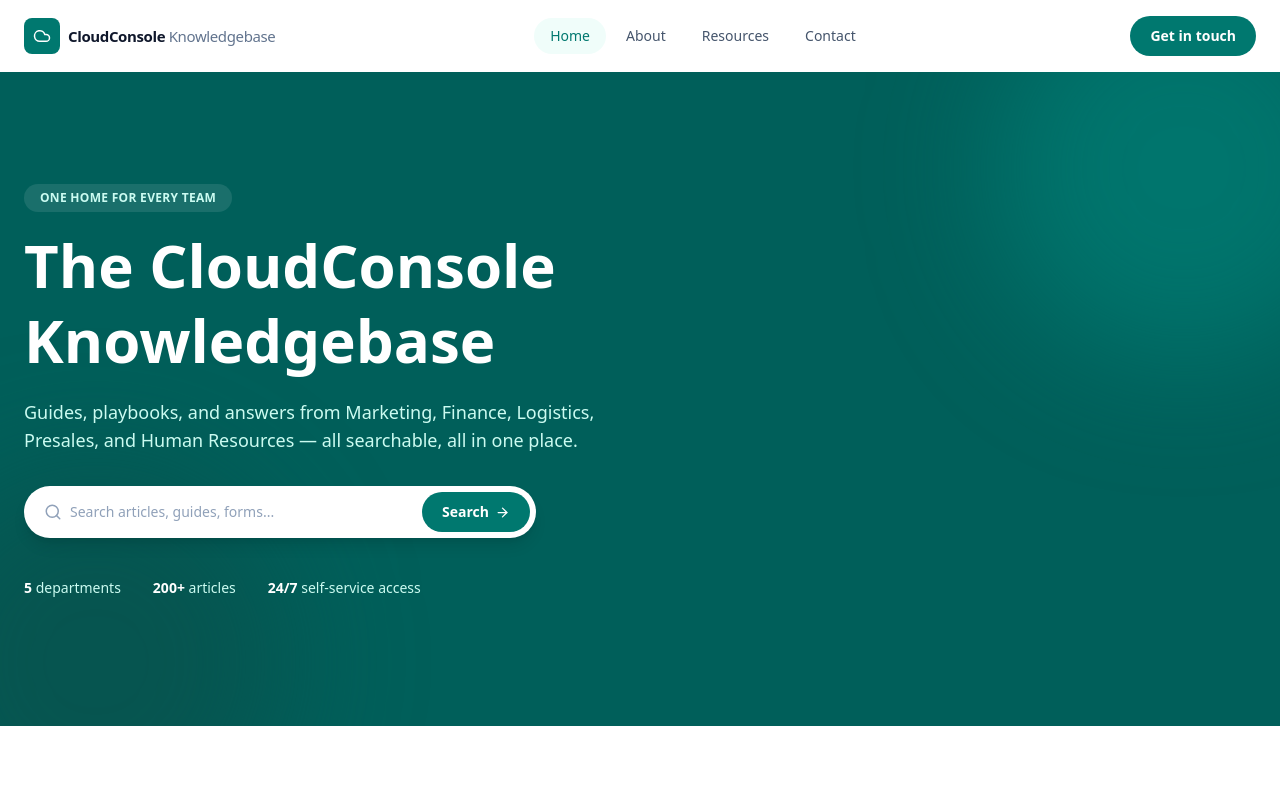
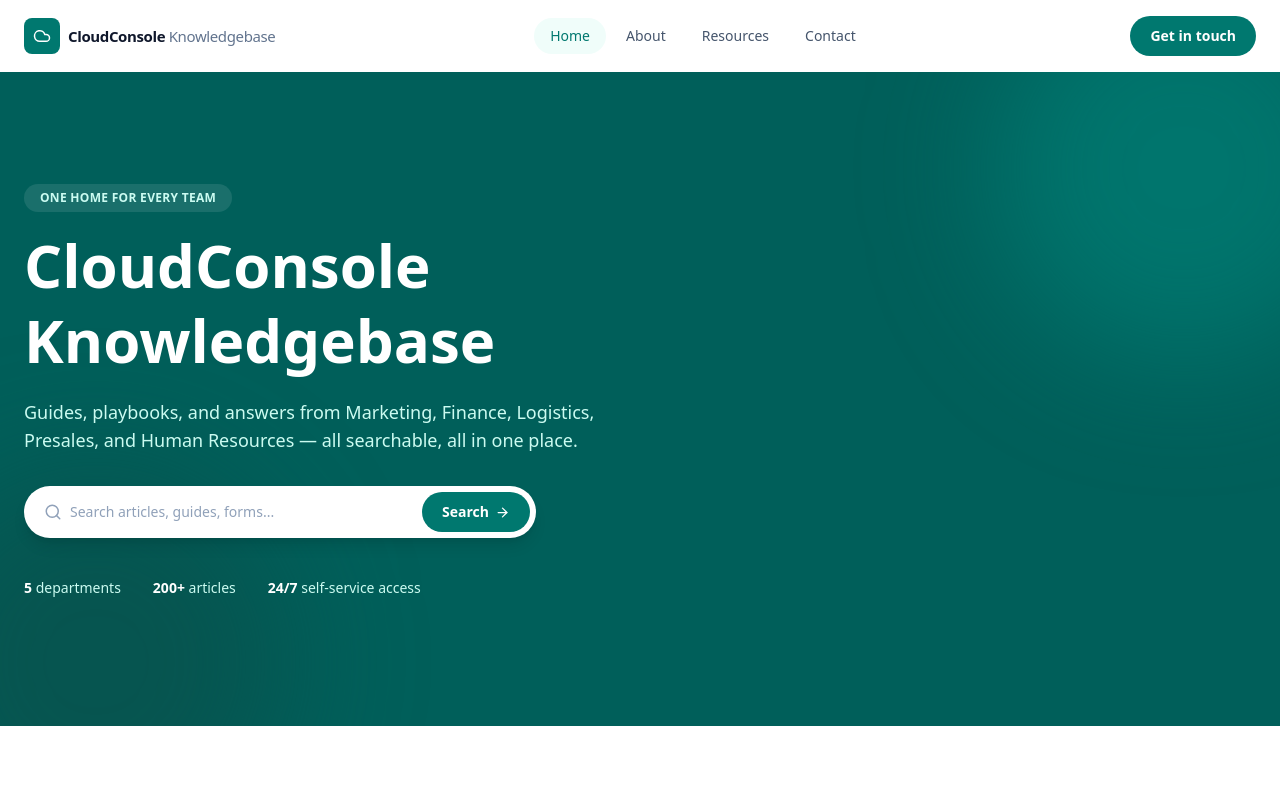
Before and after one commit to JianoFreo/cloudconsole-knowledgebase, a React (Vite) app in the folder web/: page /about in a window 1280 px wide. Shown: the top 800 px of the page. Built offline with nearby package versions, Linux system fonts and the light colour scheme.

Commit message:
removed the "The"

```diff
--- a/web/src/components/Hero.tsx
+++ b/web/src/components/Hero.tsx
@@ -15,7 +15,7 @@ function Hero() {
                     One home for every team
                 </p>
                 <h1 className="max-w-3xl text-4xl font-extrabold leading-tight text-white md:text-6xl">
-                    The CloudConsole Knowledgebase
+                    CloudConsole Knowledgebase
                 </h1>
                 <p className="mt-5 max-w-xl text-lg text-teal-100">
                     Guides, playbooks, and answers from Marketing, Finance, Logistics,
```
